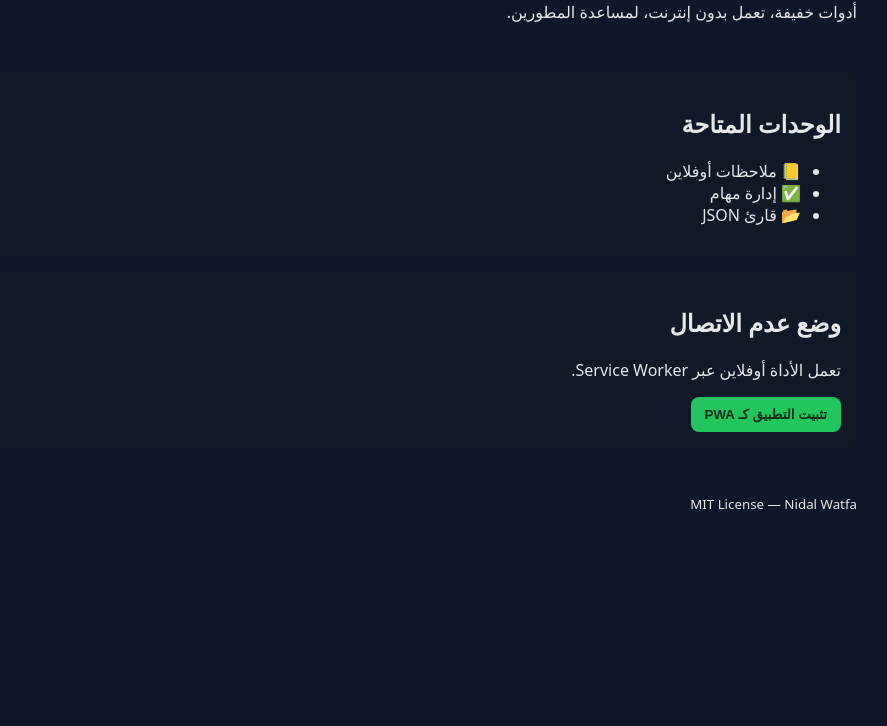
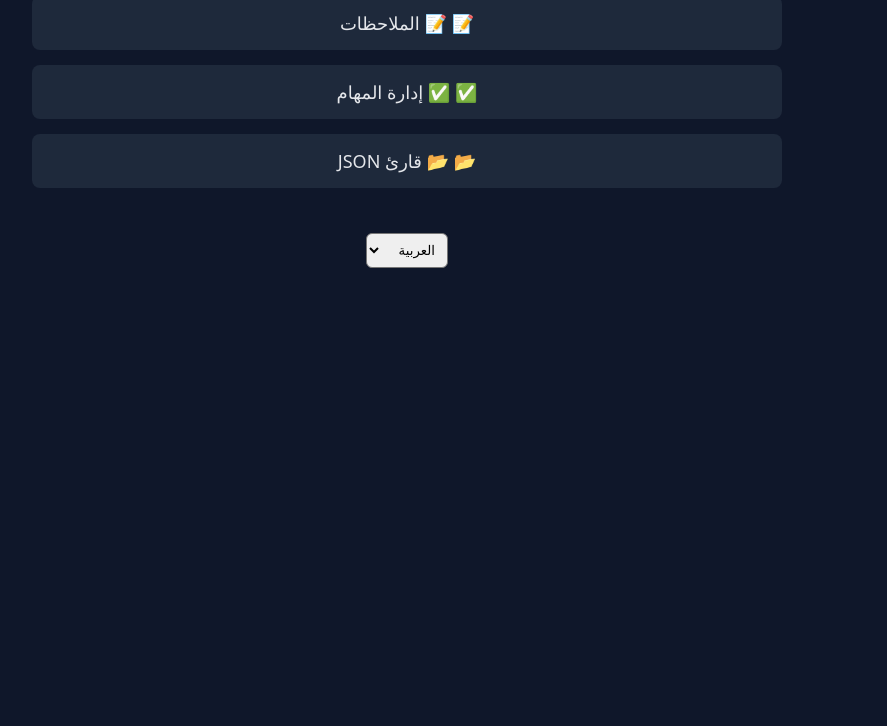
Before and after one commit to nidalwatfa/Syria-Dev-Toolkit, a plain HTML site: page index.html in a window 1280 px wide. Shown: the part 74-800 px from the top of the page, without its empty margins (233-1120 px from the left). Drawn offline with Linux system fonts and the light colour scheme.

Commit message:
Update index.html

```diff
--- a/index.html
+++ b/index.html
@@ -2,66 +2,71 @@
 <html lang="ar" dir="rtl">
 <head>
   <meta charset="UTF-8">
-  <meta name="viewport" content="width=device-width, initial-scale=1">
-  <title>Syria Dev Toolkit</title>
+  <title>🏠 الصفحة الرئيسية</title>
+  <link rel="manifest" href="manifest.json">
   <style>
     body {
       font-family: system-ui, sans-serif;
       background: #0f172a;
       color: #e5e7eb;
       margin: 0;
-      padding: 0;
+      padding: 40px;
+      text-align: center;
     }
-    header, main, footer {
-      max-width: 900px;
-      margin: 0 auto;
-      padding: 16px;
+    h1 {
+      margin-bottom: 30px;
     }
-    header h1 {
-      margin: 0 0 8px;
+    a {
+      display: block;
+      margin: 15px auto;
+      padding: 15px;
+      width: 60%;
+      background: #1e293b;
+      color: #e5e7eb;
+      text-decoration: none;
+      border-radius: 8px;
+      font-size: 18px;
+      transition: background 0.3s;
     }
-    section {
-      background: #111827;
-      padding: 16px;
-      border-radius: 12px;
-      margin-bottom: 12px;
+    a:hover {
+      background: #3b82f6;
     }
-    button {
-      background: #22c55e;
-      color: #052e1b;
-      border: none;
-      padding: 10px 14px;
-      border-radius: 8px;
-      font-weight: 700;
-      cursor: pointer;
+    select {
+      margin-top: 30px;
+      padding: 8px;
+      border-radius: 6px;
     }
   </style>
 </head>
 <body>
-  <header>
-    <h1>مجموعة أدوات التنمية في سوريا</h1>
-    <p>أدوات خفيفة، تعمل بدون إنترنت، لمساعدة المطورين.</p>
-  </header>
+  <h1 id="pageTitle">🏠 الصفحة الرئيسية</h1>
 
-  <main>
-    <section>
-      <h2>الوحدات المتاحة</h2>
-      <ul>
-        <li>📒 ملاحظات أوفلاين</li>
-        <li>✅ إدارة مهام</li>
-        <li>📂 قارئ JSON</li>
-      </ul>
-    </section>
+  <a id="notesLink" href="notes.html">📝 الملاحظات</a>
+  <a id="tasksLink" href="tasks.html">✅ المهام</a>
+  <a id="jsonLink" href="json-viewer.html">📂 عارض JSON</a>
 
-    <section>
-      <h2>وضع عدم الاتصال</h2>
-      <p>تعمل الأداة أوفلاين عبر Service Worker.</p>
-      <button>تثبيت التطبيق كـ PWA</button>
-    </section>
-  </main>
+  <!-- اختيار اللغة -->
+  <select onchange="loadTranslations(this.value)">
+    <option value="ar">العربية</option>
+    <option value="ku">Kurdî</option>
+    <option value="en">English</option>
+  </select>
 
-  <footer>
-    <small>MIT License — Nidal Watfa</small>
-  </footer>
+  <script>
+    // تحميل الترجمة
+    async function loadTranslations(lang) {
+      const res = await fetch("translations.json");
+      const data = await res.json();
+      const t = data[lang] || data["ar"]; // افتراضي عربي
+
+      document.getElementById("pageTitle").textContent = t.title_home;
+      document.getElementById("notesLink").textContent = "📝 " + t.title_notes;
+      document.getElementById("tasksLink").textContent = "✅ " + t.title_tasks;
+      document.getElementById("jsonLink").textContent = "📂 " + t.title_json;
+    }
+
+    // تحميل اللغة الافتراضية عند فتح الصفحة
+    loadTranslations("ar");
+  </script>
 </body>
 </html>
```
